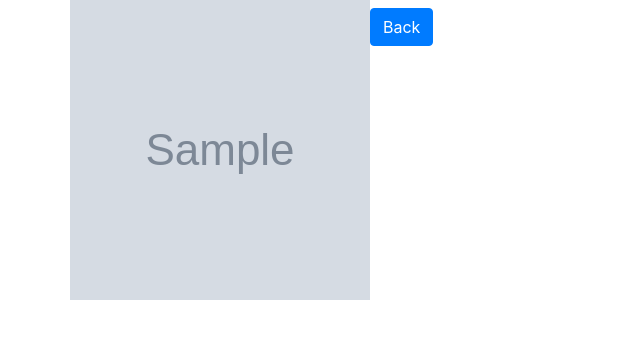
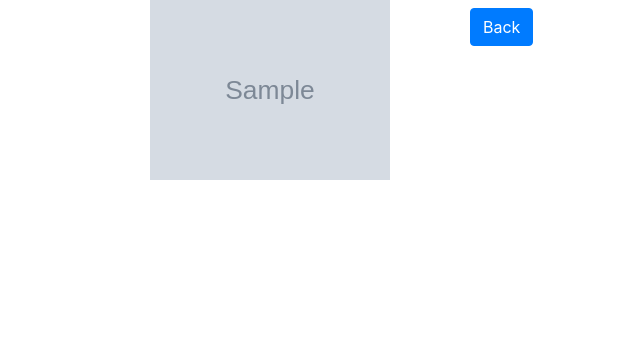
Before and after one commit to karasatishkumar/portfolio, a Django app: template jobs/templates/jobs/detail.html in a window 1280 px wide. Shown: the part 152-491 px from the top of the page, without its empty margins (0-640 px from the left). Run offline with Django 3.2, Linux system fonts and the light colour scheme; the template is opened without the code that fills it: most values are stand-ins (such as "Sample title", 1, 10 or a date in 2020); grey boxes marked "Sample" are stand-in pictures; some libraries are stand-ins or nearby versions.

Commit message:
image size changes

```diff
--- a/jobs/templates/jobs/detail.html
+++ b/jobs/templates/jobs/detail.html
@@ -54,7 +54,7 @@
         <h1 class="fw-light">Job Detail</h1>
         <p class="lead text-muted">{{job.summary}}</p>
         <p>
-            <img src="{{ job.image.url }}" style="width:300px;height:300px;"></img>
+            <img src="{{ job.image.url }}" width="60%"></img>
         </p>
         <p>
             <a href="{% url 'home' %}" class="btn btn-primary my-2">Back</a>
```
